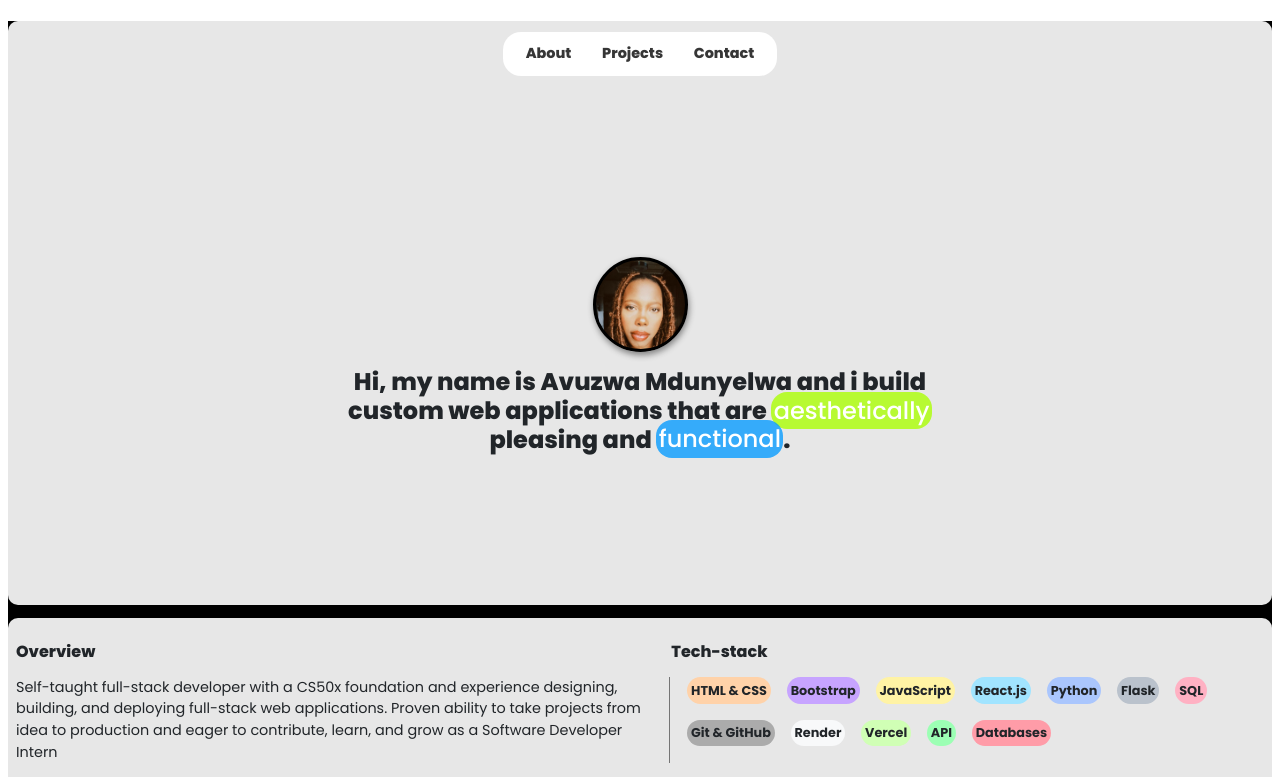
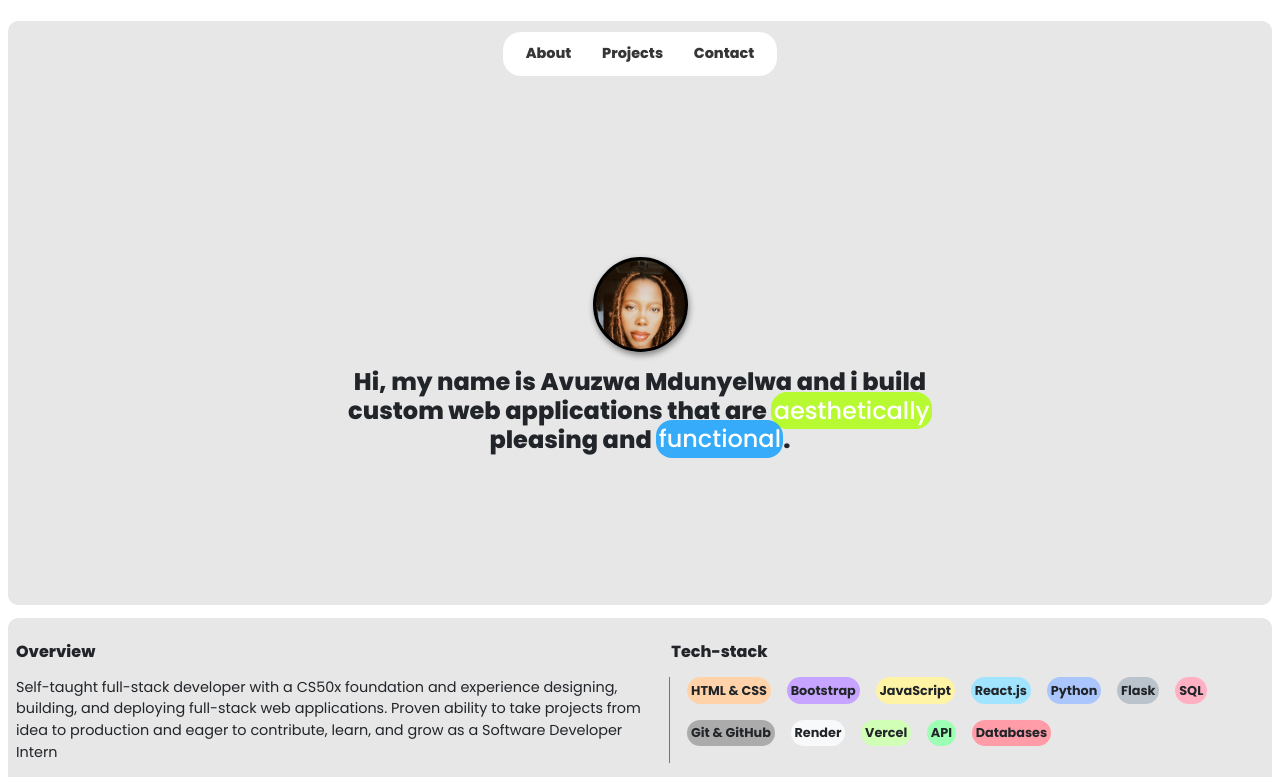
Before and after one commit to AvuMdunyelwa/my-portfolio-app, a React (Vite) app: page / in a window 1280 px wide. Shown: the top 777 px of the page. Built offline with nearby package versions, Linux system fonts and the light colour scheme.

Commit message:
Remove background color from #root
Remove black background color from #root.

```diff
--- a/src/App.css
+++ b/src/App.css
@@ -10,7 +10,6 @@ body {
 }
 
 #root {
-    background-color: black;
     top: 10%;
     animation: slideIn 100ms ease-in;
 }
```
